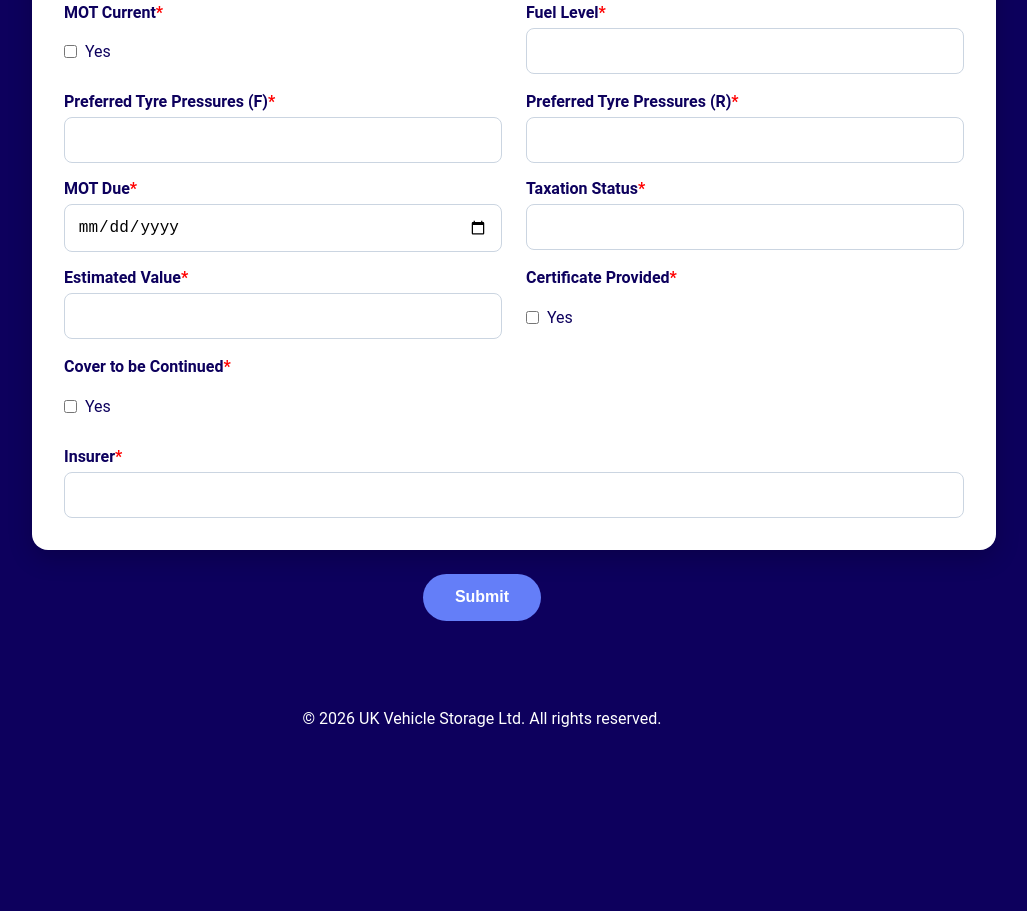
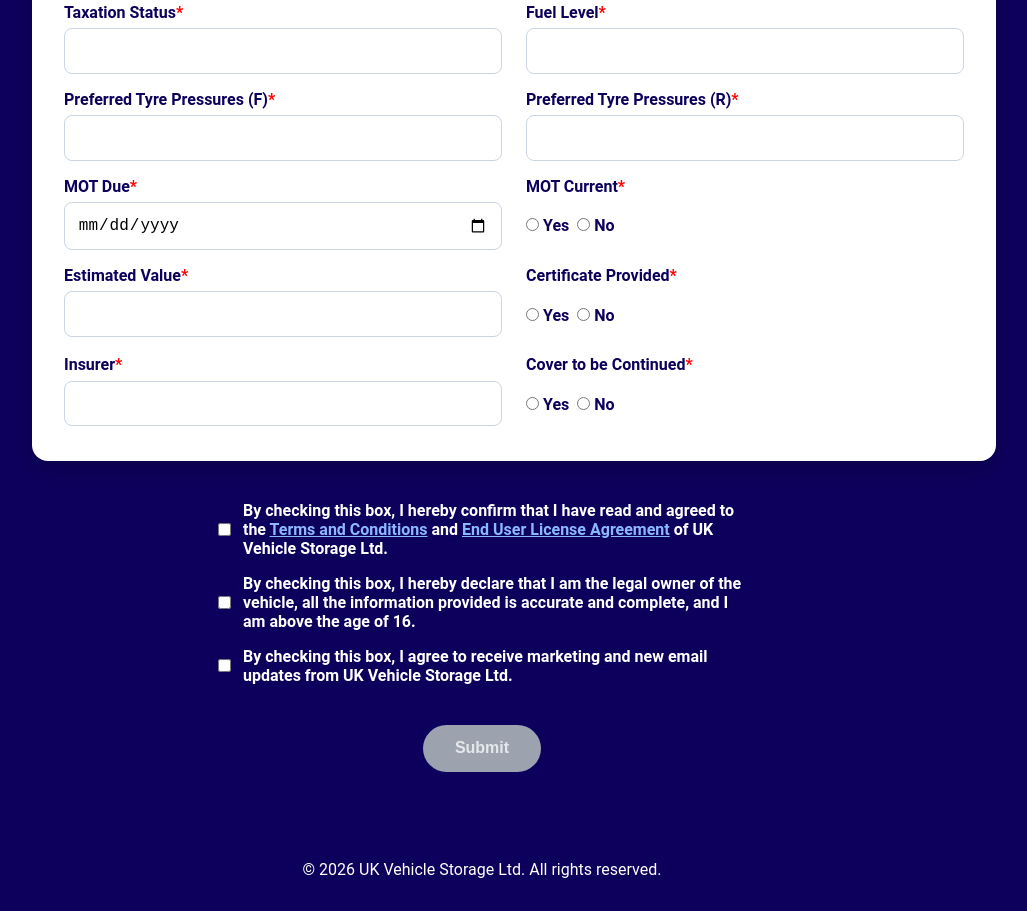
Before and after one commit to UK-Vehicle-Storage/UKVS-Website, a plain HTML site: page check-in form.html in a window 1280 px wide. Shown: the part 1677-2588 px from the top of the page, without its empty margins (158-1185 px from the left). Before the commit the page ends 2437 px from the top, so only its background shows below. Drawn offline with Linux system fonts and the light colour scheme.

Commit message:
Progress on CIF

```diff
--- a/check-in form.css
+++ b/check-in form.css
@@ -137,9 +137,46 @@ input:focus {
   border-color: transparent;
 }
 
+.conditions-stack {
+  width: min(900px, 100%);
+  display: flex;
+  flex-direction: column;
+  align-items: center;
+  gap: 1rem;
+  margin: 1.5rem 0 0;
+  padding: 1rem 1rem;
+  box-sizing: border-box;
+}
+
+.condition-item {
+  display: flex;
+  align-items: center;
+  gap: 0.75rem;
+  color: #ffffff;
+  font-weight: 600;
+  width: 100%;
+  max-width: 560px;
+  padding: 0 1rem;
+  box-sizing: border-box;
+}
+
+.condition-item a {
+  color: #8bb8ff;
+  text-decoration: underline;
+}
+
+.condition-item a:hover {
+  color: #b7d4ff;
+}
+
+.condition-item input {
+  width: auto;
+  margin: 0;
+}
+
 .submit-button {
   display: block;
-  margin: 0 auto 2rem;
+  margin: 1.5rem auto 2rem;
   background-color: #647ef8;
   color: #ffffff;
   border: none;
@@ -148,10 +185,15 @@ input:focus {
   font-size: 1rem;
   font-weight: 700;
   cursor: pointer;
-  margin-top: 1.5rem;
 }
 
-.submit-button:hover {
+.submit-button:disabled {
+  background-color: #9ca3af;
+  color: #e5e7eb;
+  cursor: not-allowed;
+}
+
+.submit-button:hover:not(:disabled) {
   background-color: #4c6cf2;
 }
 
--- a/check-in form.html
+++ b/check-in form.html
@@ -24,8 +24,12 @@
       </div>
       <nav class="sidebar" id="sidebar">
         <a href="index.html">Home</a>
+        <a href="about.html">About Us</a>
+        <a href="gallery.html">Gallery</a>
+        <a href="for-sale.html">For-Sale</a>
         <a href="check-in form.html">Check-In</a>
-        <a href="#">Settings</a>
+        <a href="contact_us.html">Contact Us</a>
+        <a href="settings.html">Settings</a>
       </nav>
     </header>
     <main class="page">
@@ -295,19 +299,16 @@
               />
             </div>
 
-            <div class="field-group checkbox-group">
-              <label for="vehicle-mot-current"
-                >MOT Current<span class="required">*</span></label
+            <div class="field-group">
+              <label for="vehicle-taxation-status"
+                >Taxation Status<span class="required">*</span></label
               >
-              <div class="checkbox-inline">
               <input
-                  id="vehicle-mot-current"
-                  name="vehicleMotCurrent"
-                  type="checkbox"
+                id="vehicle-taxation-status"
+                name="vehicleTaxationStatus"
+                type="text"
                 required
               />
-                <span>Yes</span>
-              </div>
             </div>
 
             <div class="field-group">
@@ -362,16 +363,31 @@
               />
             </div>
 
-            <div class="field-group">
-              <label for="vehicle-taxation-status"
-                >Taxation Status<span class="required">*</span></label
+            <div class="field-group checkbox-group">
+              <label for="vehicle-mot-current-yes"
+                >MOT Current<span class="required">*</span></label
               >
+              <div class="checkbox-inline">
+                <label>
                   <input
-                id="vehicle-taxation-status"
-                name="vehicleTaxationStatus"
-                type="text"
+                    id="vehicle-mot-current-yes"
+                    name="vehicleMotCurrent"
+                    type="radio"
+                    value="yes"
                     required
                   />
+                  <span>Yes</span>
+                </label>
+                <label>
+                  <input
+                    id="vehicle-mot-current-no"
+                    name="vehicleMotCurrent"
+                    type="radio"
+                    value="no"
+                  />
+                  <span>No</span>
+                </label>
+              </div>
             </div>
 
             <div class="field-group">
@@ -387,36 +403,33 @@
             </div>
 
             <div class="field-group checkbox-group">
-              <label for="vehicle-certificate-provided"
+              <label for="vehicle-certificate-provided-yes"
                 >Certificate Provided<span class="required">*</span></label
               >
               <div class="checkbox-inline">
+                <label>
                   <input
-                  id="vehicle-certificate-provided"
+                    id="vehicle-certificate-provided-yes"
                     name="vehicleCertificateProvided"
-                  type="checkbox"
+                    type="radio"
+                    value="yes"
                     required
                   />
                   <span>Yes</span>
+                </label>
+                <label>
+                  <input
+                    id="vehicle-certificate-provided-no"
+                    name="vehicleCertificateProvided"
+                    type="radio"
+                    value="no"
+                  />
+                  <span>No</span>
+                </label>
               </div>
             </div>
 
-            <div class="field-group checkbox-group">
-              <label for="vehicle-cover-continued"
-                >Cover to be Continued<span class="required">*</span></label
-              >
-              <div class="checkbox-inline">
-                <input
-                  id="vehicle-cover-continued"
-                  name="vehicleCoverContinued"
-                  type="checkbox"
-                  required
-                />
-                <span>Yes</span>
-              </div>
-            </div>
-
-            <div class="field-group full-width">
+            <div class="field-group">
               <label for="vehicle-insurer"
                 >Insurer<span class="required">*</span></label
               >
@@ -427,11 +440,69 @@
                 required
               />
             </div>
+
+            <div class="field-group checkbox-group">
+              <label for="vehicle-cover-continued-yes"
+                >Cover to be Continued<span class="required">*</span></label
+              >
+              <div class="checkbox-inline">
+                <label>
+                  <input
+                    id="vehicle-cover-continued-yes"
+                    name="vehicleCoverContinued"
+                    type="radio"
+                    value="yes"
+                    required
+                  />
+                  <span>Yes</span>
+                </label>
+                <label>
+                  <input
+                    id="vehicle-cover-continued-no"
+                    name="vehicleCoverContinued"
+                    type="radio"
+                    value="no"
+                  />
+                  <span>No</span>
+                </label>
+              </div>
+            </div>
           </div>
         </form>
       </div>
 
-      <button class="submit-button" type="submit">Submit</button>
+      <div class="conditions-stack" aria-label="Check-in conditions">
+        <label class="condition-item">
+          <input class="condition-required" type="checkbox" />
+          <span
+            >By checking this box, I hereby confirm that I have read and agreed
+            to the
+            <a href="terms_and_conditions.html">Terms and Conditions</a>
+            and
+            <a href="end_user_license_agreement.html"
+              >End User License Agreement</a
+            >
+            of UK Vehicle Storage Ltd.</span
+          >
+        </label>
+        <label class="condition-item">
+          <input class="condition-required" type="checkbox" />
+          <span
+            >By checking this box, I hereby declare that I am the legal owner of
+            the vehicle, all the information provided is accurate and complete,
+            and I am above the age of 16.</span
+          >
+        </label>
+        <label class="condition-item">
+          <input type="checkbox" />
+          <span
+            >By checking this box, I agree to receive marketing and new email
+            updates from UK Vehicle Storage Ltd.</span
+          >
+        </label>
+      </div>
+
+      <button class="submit-button" type="submit" disabled>Submit</button>
     </main>
     <footer>
       <p class="footer">
@@ -441,6 +512,23 @@
     <script>
       const menuToggle = document.getElementById("menu-toggle");
       const sidebar = document.getElementById("sidebar");
+      const requiredConditions = document.querySelectorAll(
+        ".condition-required",
+      );
+      const submitButton = document.querySelector(".submit-button");
+
+      const updateSubmitState = () => {
+        const allRequiredChecked = Array.from(requiredConditions).every(
+          (input) => input.checked,
+        );
+        submitButton.disabled = !allRequiredChecked;
+      };
+
+      requiredConditions.forEach((input) => {
+        input.addEventListener("change", updateSubmitState);
+      });
+
+      updateSubmitState();
 
       menuToggle.addEventListener("click", () => {
         sidebar.classList.toggle("open");
```
Also changed, not shown: end_user_license_agreement.html (added, +18 -0 lines), terms_and_conditions.html (added, +18 -0 lines). Lines whose indentation alone changed are shown as unchanged.
